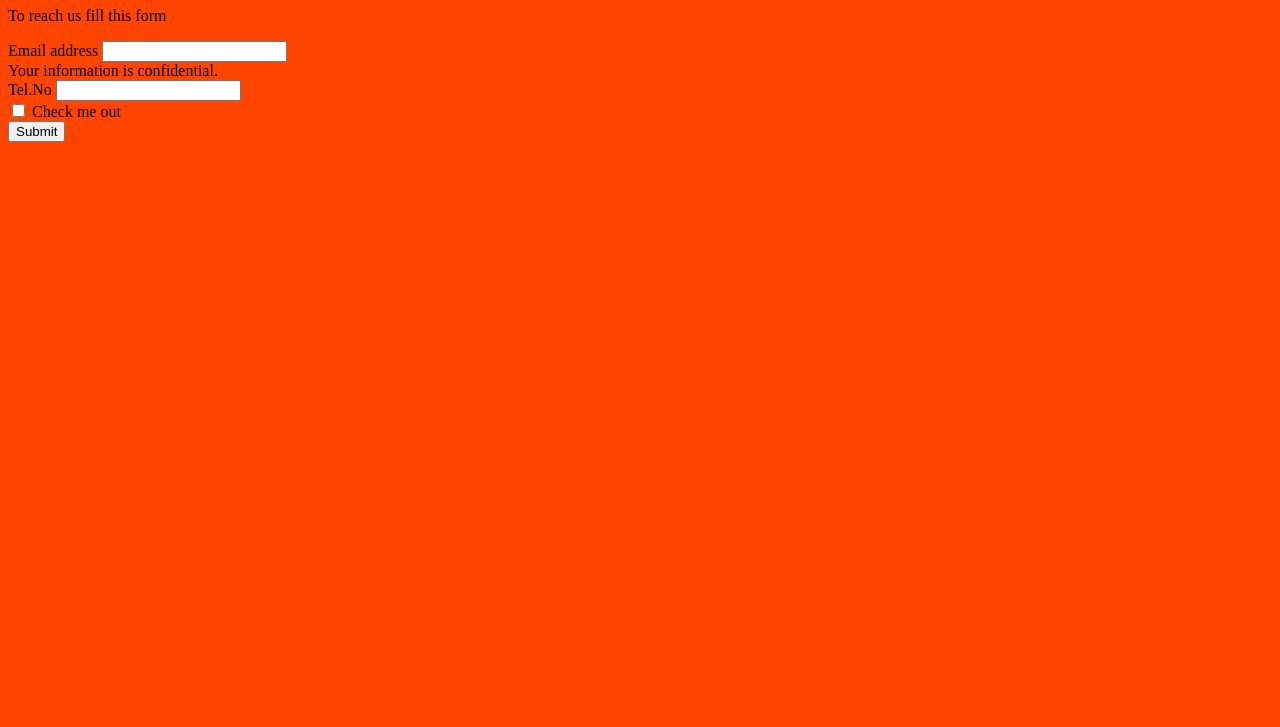
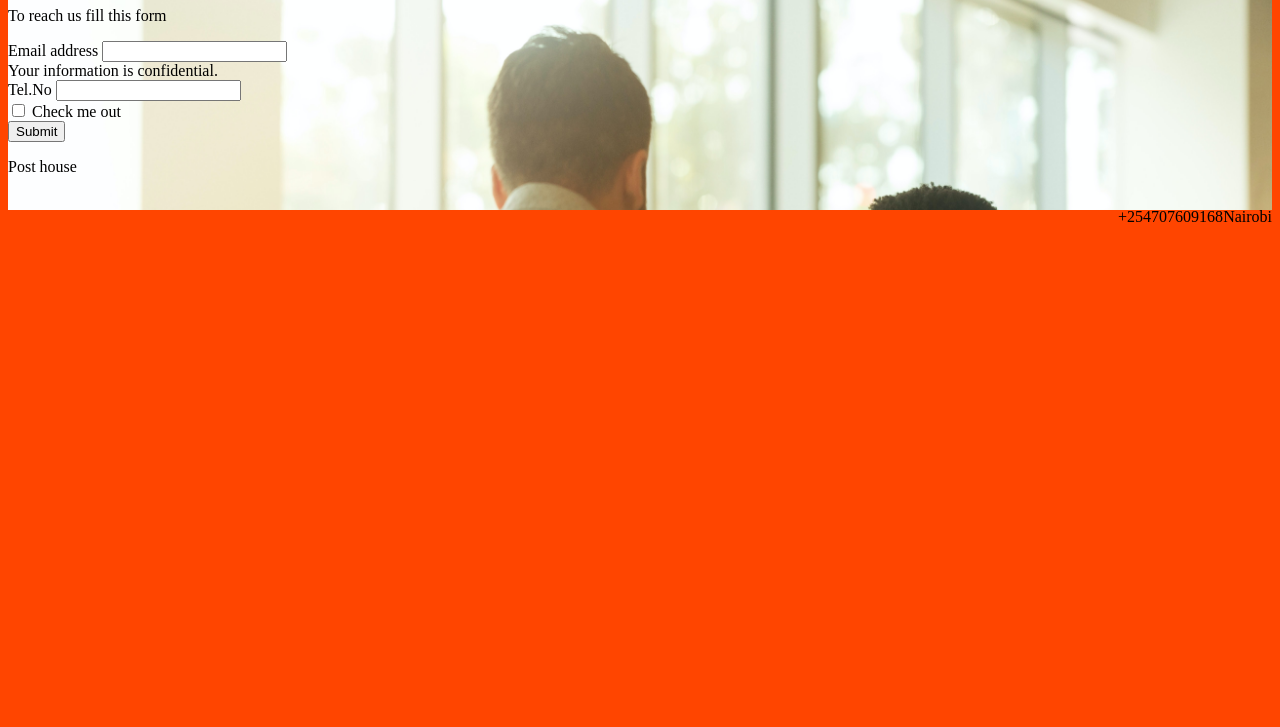
Before and after one commit to CollinsOchieng-1/Ghetto_youths, a plain HTML site: page contact.html in a window 1280 px wide. Shown: the part 73-800 px from the top of the page. Drawn offline with Linux system fonts and the light colour scheme.

Commit message:
everything

```diff
--- a/contact.html
+++ b/contact.html
@@ -6,6 +6,7 @@
     <link rel="stylesheet" href="/css/style.css">
     <title>Contact</title>
 </head>
+<div class="contacter">
 <body>
 <h1>CONTACT</h1>
 <form>
@@ -25,5 +26,14 @@
     </div>
     <button type="submit" class="btn btn-primary">Submit</button>
   </form>
+  <div class="col-md-6">
+    <div class="card text-center" id="location">
+        <a href="#"><i class="fas fa-map-marker-alt"></i></a>
+        <P style="float: center;">Post house</P>
+        <p  style="float: right;">Nairobi</p>
+        <a href="#"><i class="fas fa-phone"></i></a>
+        <p style="float: right;">+254707609168</p>
+            <br>
+</div>
 </body>
 </html>
--- a/css/style.css
+++ b/css/style.css
@@ -32,3 +32,9 @@ body{
     text-align: center;
     background-image:url(/images/product-school-DL-yyYDDNX4-unsplash.jpg) ;
 }
+.contacter{
+    background-image: url(/images/linkedin-sales-navigator-W3Jl3jREpDY-unsplash.jpg);
+    background-position: relative;
+    background-size: cover;
+
+}
```
Also changed, not shown: index.html (+2 -2 lines).
